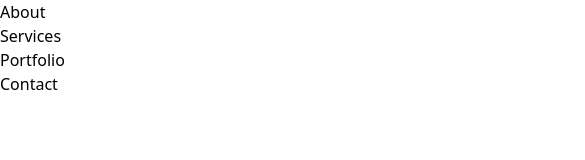
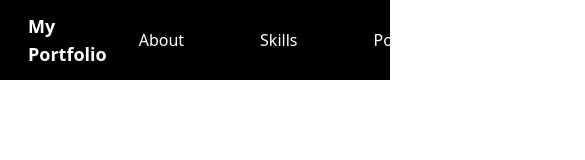
Before and after one commit to ProgrammerDark/Portfolio, a website: page src/index.html in a window 390 px wide. Shown: the whole page, 585 px wide, since content can reach past the window. Drawn offline with Linux system fonts and the light colour scheme.

Commit message:
Add Tailwind CSS build script and update HTML structure with responsive navigation

```diff
--- a/package.json
+++ b/package.json
@@ -4,7 +4,7 @@
   "description": "Portfolio website using tailwindcss",
   "main": "index.js",
   "scripts": {
-    "test": "echo \"Error: no test specified\" && exit 1"
+    "build:css": "tailwindcss build -i src/tailwind.css -o src/styles.css --watch"
   },
   "author": "",
   "license": "ISC",
--- a/src/index.html
+++ b/src/index.html
@@ -7,17 +7,21 @@
     <link rel="stylesheet" href="styles.css">
 </head>
 <body>
-    <div class="container">
-        <div class="navbar">
-            <nav>
-                <ul>
-                    <li><a href="#about">About</a></li>
-                    <li><a href="#services">Services</a></li>
-                    <li><a href="#portfolio">Portfolio</a></li>
-                    <li><a href="#contact">Contact</a></li>
-                </ul>
-            </nav>
-        </div>
+    <div class="w-full h-screen">
+        <nav class="bg-black h-20 text-white flex items-center justify-between px-7 py-10">
+            <!-- Logo Section -->
+            <div class="text-lg font-bold">
+                My Portfolio
+            </div>
+
+            <!-- Navigation Links -->
+            <ul class="flex gap-3">
+                <li><a href="#about" class="hover:border-blue-600 px-8 py-6 hover:border hover:border-dotted border border-none">About</a></li>
+                <li><a href="#skills" class="hover:border-blue-600 px-8 py-6 hover:border hover:border-dotted border border-none">Skills</a></li>
+                <li><a href="#portfolio" class="hover:border-blue-600 px-8 py-6 hover:border hover:border-dotted border border-none">Portfolio</a></li>
+                <li><a href="#contact" class="hover:border-blue-600 px-8 py-6 hover:border hover:border-dotted border border-none">Contact</a></li>
+            </ul>
+        </nav>
     </div>
 </body>
 </html>
```
Also changed, not shown: src/styles.css.
